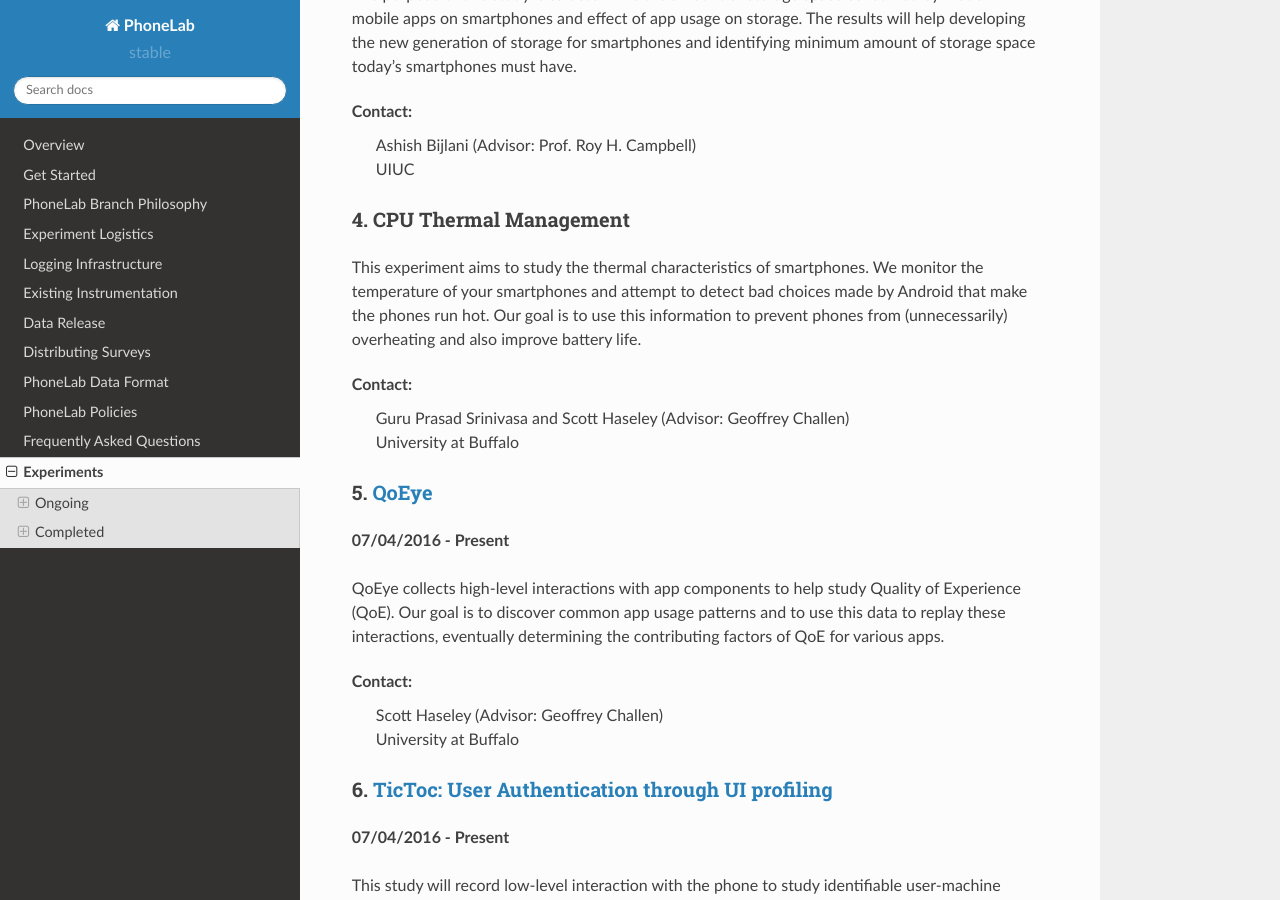
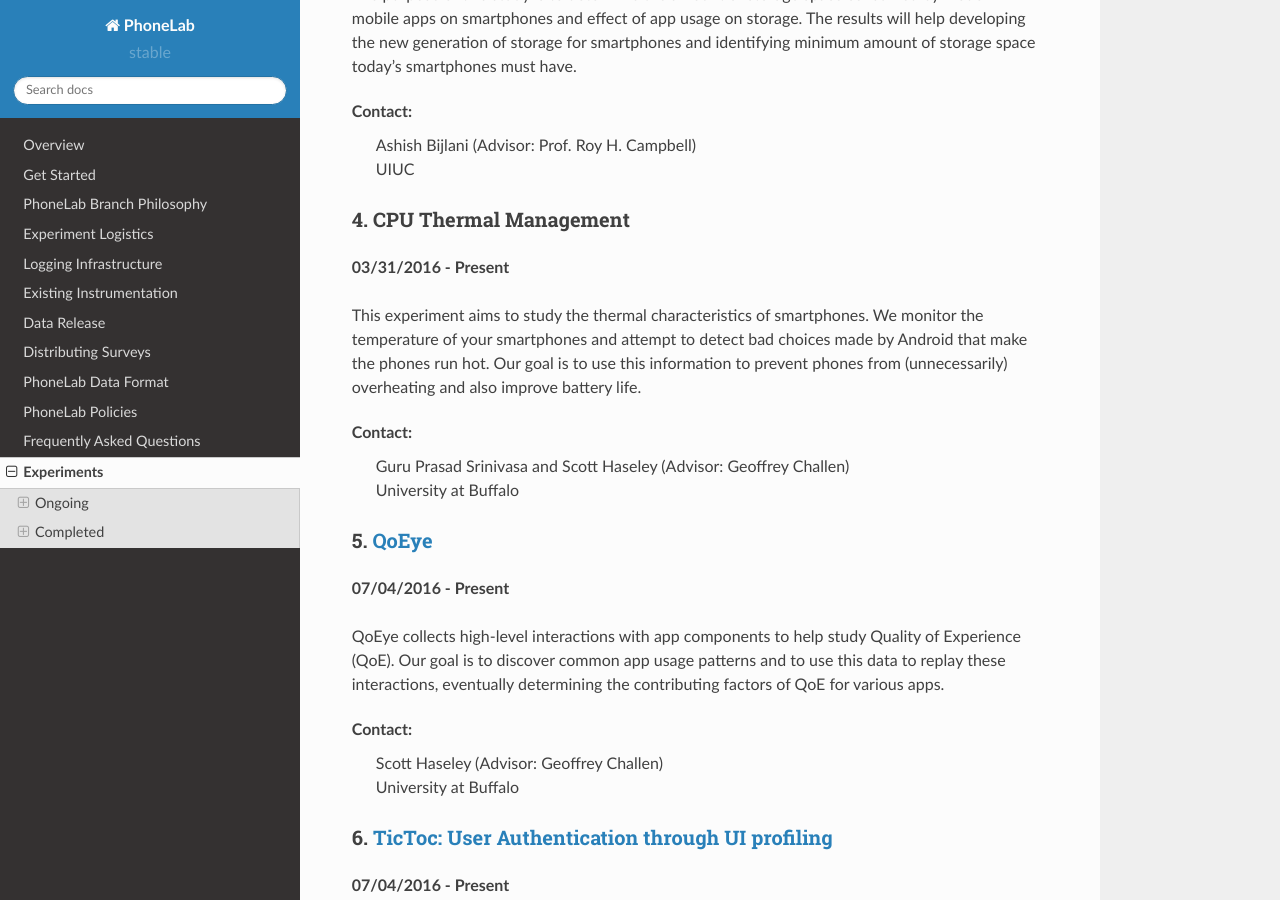
Before and after one commit to blue-systems-group/project.phonelab.doc, a Sphinx documentation site: the page built from source/current.rst, in a window 1280 px wide and 900 px high, scrolled down 1167 px. Built offline with Sphinx 7.4.7 and the Read the Docs theme 2.0.0, drawn with Linux system fonts in a browser that asks for light colours; formulas are drawn with MathJax 3.

Commit message:
cpuprof begin date

```diff
--- a/source/current.rst
+++ b/source/current.rst
@@ -63,6 +63,8 @@ identifying minimum amount of storage space today's smartphones must have.
 
 4. CPU Thermal Management
 ~~~~~~~~~~~~~~~~~~~~~~~~~
+
+**03/31/2016 - Present**
 
 This experiment aims to study the thermal characteristics of smartphones. We
 monitor the temperature of your smartphones and attempt to detect bad choices
```
